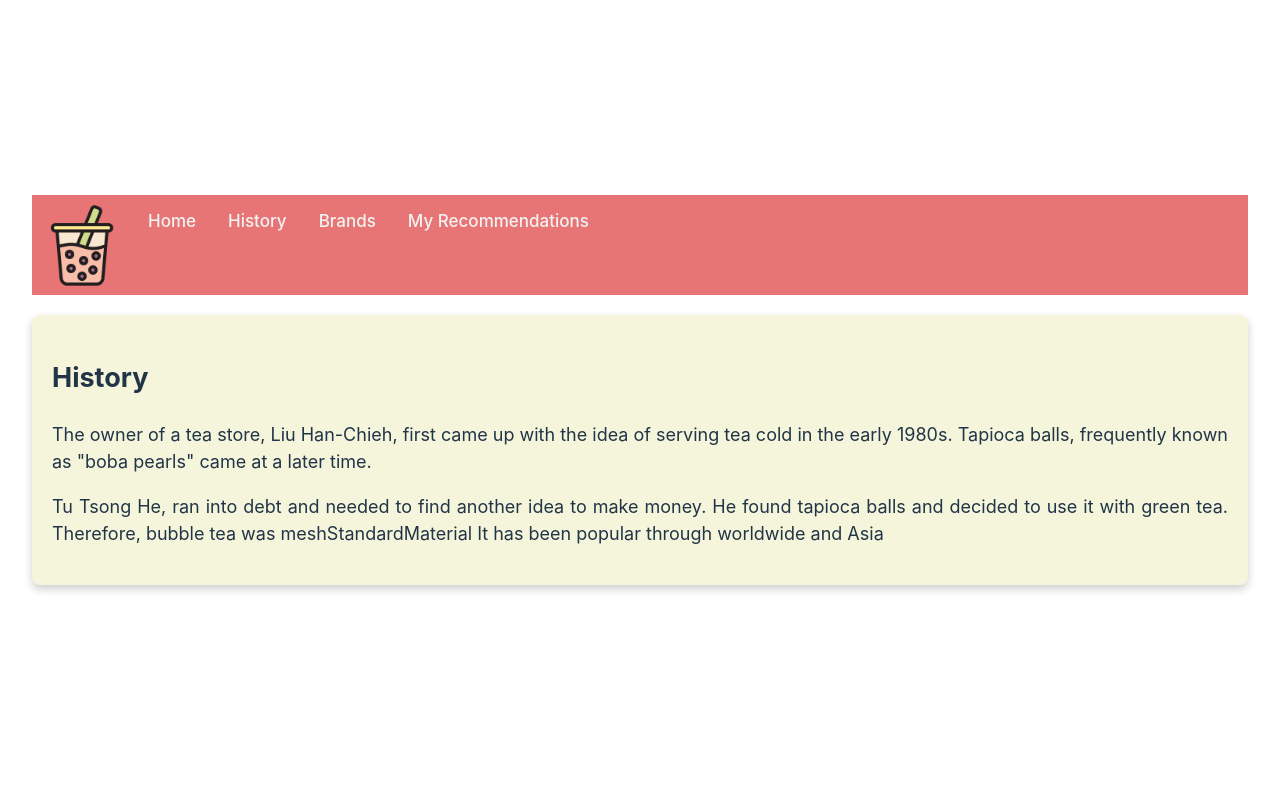
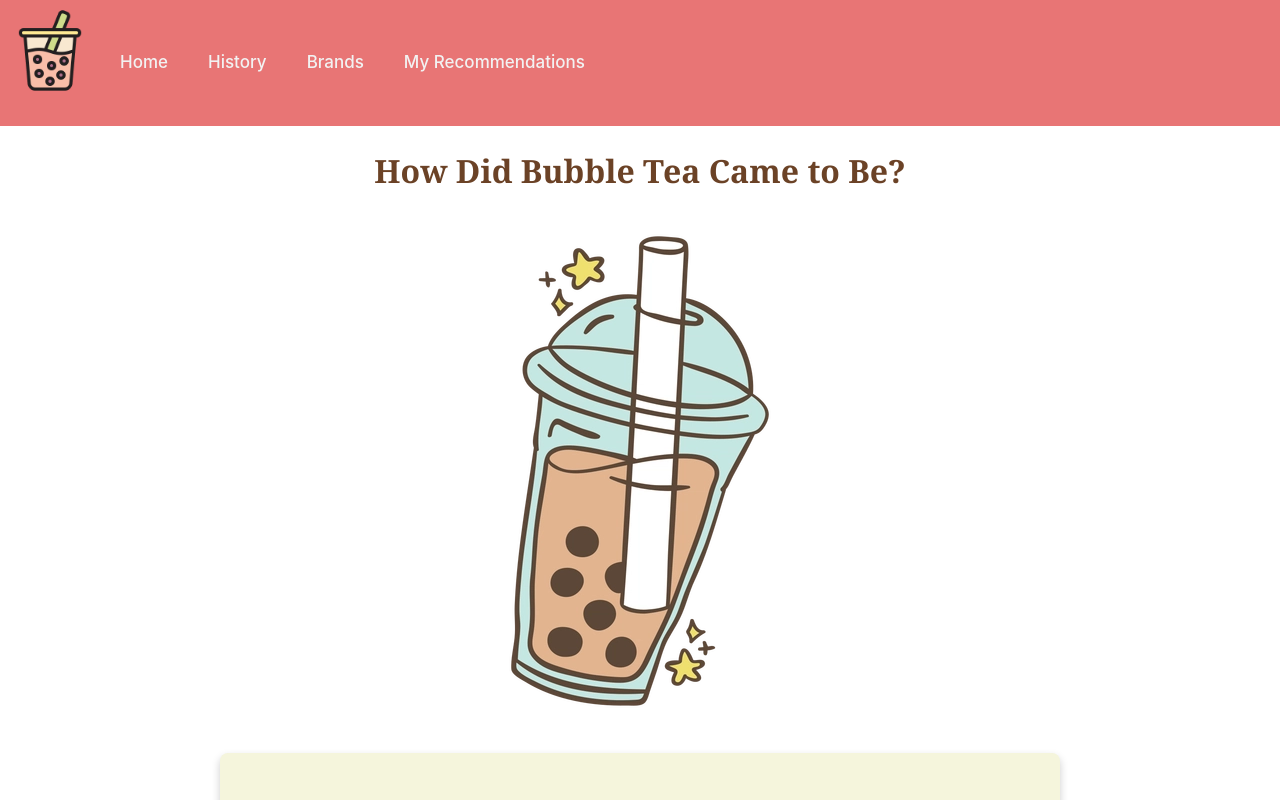
Before and after one commit to JuliCoolLevi/bubble-tea-app, a React (Vite) app: page /history in a window 1280 px wide. Shown: the top 800 px of the page. Built offline with nearby package versions, Linux system fonts and the light colour scheme; no server answers.

Commit message:
redesigning the history and home page

```diff
--- a/src/App.css
+++ b/src/App.css
@@ -1,21 +1,19 @@
-#root {
-  max-width: 1280px;
-  margin: 0 auto;
-  padding: 2rem;
-  text-align: center;
+html, body {
+  margin: 0;
+  padding: 0;
 }
 
 .topnav {
   background-color: #e87575;
   overflow: hidden;
+  width: 100vw;
 }
 
 .topnav a {
   float: left;
   color: #f2f2f2;
   text-align: center;
-  padding: 14px 16px;
-  text-decoration: none;
+  padding: 50px 20px;
   font-size: 17px;
 }
 
@@ -23,38 +21,23 @@
   float: left;
 }
 
-.logo {
-  height: 6em;
-  padding: 1.5em;
-  will-change: filter;
-  transition: filter 300ms;
-}
-.logo:hover {
-  filter: drop-shadow(0 0 2em #646cffaa);
-}
-.logo.react:hover {
-  filter: drop-shadow(0 0 2em #61dafbaa);
+
+.information_section {
+  width: 100%;
+  background-color: beige;
+  padding: 20px;
+  font-size: large;
+  text-align: justify;
+  border-radius: 8px;
+  margin: 20px auto;
+  max-width: 800px;
+  line-height: 1.6;
+
+  box-shadow: 0px 4px 8px rgba(0, 0, 0, 0.2);
 }
 
-@keyframes logo-spin {
-  from {
-    transform: rotate(0deg);
-  }
-  to {
-    transform: rotate(360deg);
-  }
+.heading {
+  font-family: 'Georgia', serif;
+  color: #6b4226;
+  text-align: center;
 }
-
-@media (prefers-reduced-motion: no-preference) {
-  a:nth-of-type(2) .logo {
-    animation: logo-spin infinite 20s linear;
-  }
-}
-
-.card {
-  padding: 2em;
-}
-
-.read-the-docs {
-  color: #888;
-}
--- a/src/components/History.jsx
+++ b/src/components/History.jsx
@@ -6,14 +6,26 @@ import './Styles/History.css'
 import { Canvas } from '@react-three/fiber';
 
 import { Environment, OrbitControls } from '@react-three/drei';
+import { Test } from './Test.jsx';
 
+import { Suspense } from 'react';
 
+//images
+import bubble_tea_image from '../assets/Bubble_tea_history.jpg';
 
 
 
 const History = () => {
     return (
     <>
+    <div className='heading'>
+    <h1>How Did Bubble Tea Came to Be?</h1>
+
+    <img src={bubble_tea_image}/>
+
+    </div>
+
+
 
 
     <section className='information_section'>
@@ -33,7 +45,7 @@ const History = () => {
     to make money.
 
     He found tapioca balls and decided to use it with green tea.
-    Therefore, bubble tea was meshStandardMaterial
+    Therefore, bubble tea was born.
 
     It has been popular through worldwide and Asia
     </p>
--- a/src/components/Home.jsx
+++ b/src/components/Home.jsx
@@ -19,9 +19,11 @@ import swipe_icon from '../assets/swipe.gif';
 function Home() {
   return (
     <>
-    <h1>All About Bubble Tea</h1>
+    <div className='heading'>
+      <h1>All About Bubble Tea</h1>
 
-    <p>Interact with a 3D Model!</p>
+      <p>Interact with a 3D Model!</p>
+    </div>
 
     {/* <img src={swipe_icon} width="100" height="100" /> */}
 
@@ -45,6 +47,7 @@ function Home() {
     </Canvas>
   </div>
 
+    <div className='information_section'>
       <p>
       The beverage also known as boba drink, pearl tea drink,
       or boba tea, called Chun Shui Tang, Liu Han-Chieh, first
@@ -55,9 +58,15 @@ function Home() {
       Learn more by clicking the other options by the bar above!
       </p>
 
+      </div>
+
     <footer>
       Made with the love of bubble tea lovers (like me) ❤️
+
     </footer>
+
+
+    <a href='https://sketchfab.com/3d-models/boba-tea-2be1f3c8a0e54150bb61a438940b6921'>Model</a>
 
     </>
   )
--- a/src/components/Styles/History.css
+++ b/src/components/Styles/History.css
@@ -1,11 +1,7 @@
-.information_section {
 
-    background-color: beige;
-    padding: 20px;
-    font-size: large;
-    text-align: justify;
-    border-radius: 8px;
-    margin: 20px auto;
 
-    box-shadow: 0px 4px 8px rgba(0, 0, 0, 0.2);
+h1 {
+    font-family: 'Georgia', serif;
+    color: #6b4226;
+    margin-bottom: 20px;
 }
--- /dev/null
+++ b/src/components/Test.jsx
@@ -0,0 +1,17 @@
+import { OrbitControls } from "@react-three/drei";
+
+
+export const Test = () => {
+
+
+    return (
+        <>
+        <OrbitControls enableZoom={false} />
+        <mesh>
+        <boxGeometry/>
+        <meshNormalMaterial/>
+        </mesh>
+        </>
+    );
+
+};
```
Also changed, not shown: src/assets/Bubble_tea_history.jpg (added), src/components/Styles/Home.css (line endings or trailing spaces), 1 other file (tests, documents, lock files or other folders).
